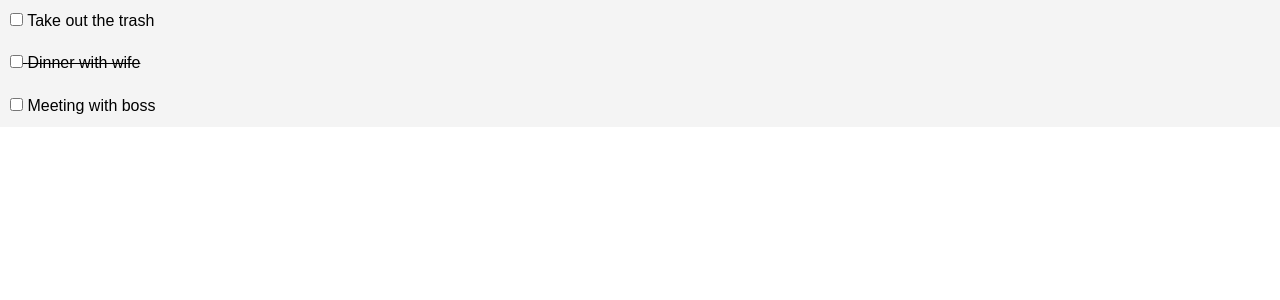
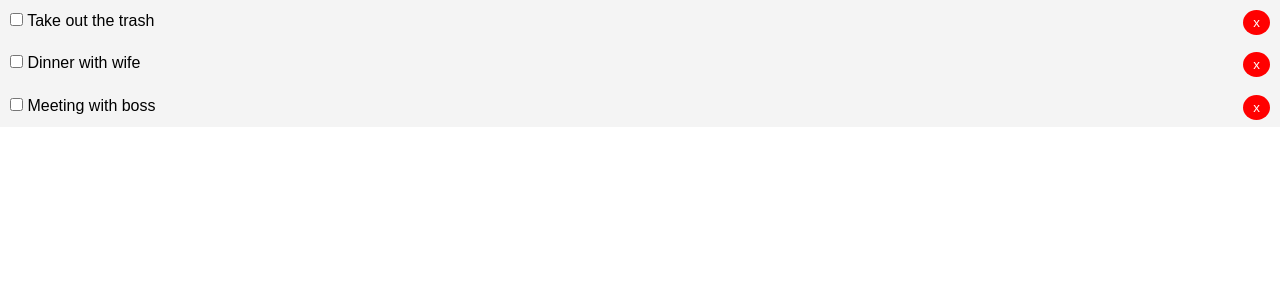
Before and after one commit to fagnersales/react-project-2, a React (Create React App) app: page / in a window 1280 px wide. Shown: the top 300 px of the page. Built offline with nearby package versions, Linux system fonts and the light colour scheme.

Commit message:
Add Delete Todo Button

```diff
--- a/src/App.js
+++ b/src/App.js
@@ -14,7 +14,7 @@
       {
         id: 2,
         title: 'Dinner with wife',
-        completed: true
+        completed: false
       },
       {
         id: 3,
@@ -24,10 +24,27 @@
     ]
   }
 
+  // Toggle Complete
+  markComplete = id => {
+    this.setState({
+      todos: this.state.todos.map(todo => {
+        if (todo.id === id) {
+          todo.completed = !todo.completed
+        }
+        return todo
+      })
+    })
+  }
+
+  // Delete Todo
+  delTodo = id => {
+    this.setState({ todos: [...this.state.todos.filter(todo => todo.id !== id)] })
+  }
+
   render() {
     return (
       <div className="App">
-        <Todos todos={this.state.todos} />
+        <Todos todos={this.state.todos} markComplete={this.markComplete} delTodo={this.delTodo} />
       </div>
     )
   }
--- a/src/components/TodoItem/index.js
+++ b/src/components/TodoItem/index.js
@@ -12,20 +12,33 @@
     }
 
     render() {
+        const { id, title } = this.props.todo
+
         return (
             /* Runs a method to get a inline style */
             <div style={this.getStyle()}>
                 <p>
-                    <input type="checkbox"/> {' '}
-                        {this.props.todo.title}
+                    <input type="checkbox" onChange={this.props.markComplete.bind(this, id)} /> {' '}
+                    {title}
+                    <button onClick={this.props.delTodo.bind(this, id)} style={btnStyle}>x</button>
                 </p>
             </div>
         )
     }
 }
 
+const btnStyle = {
+    background: '#ff0000',
+    color: '#fff',
+    border: 'none',
+    padding: '5px 10px',
+    borderRadius: '50%',
+    cursor: 'pointer',
+    float: 'right'
+}
+
 TodoItem.propTypes = {
-                    todo: propTypes.object.isRequired
+    todo: propTypes.object.isRequired
 }
 
 export default TodoItem
--- a/src/components/Todos/index.js
+++ b/src/components/Todos/index.js
@@ -4,7 +4,12 @@
 
 class Todos extends Component {
     render() {
-        return this.props.todos.map(todoData => <TodoItem key={todoData.id} todo={todoData} />)
+        return this.props.todos.map(todoData => (
+            <TodoItem key={todoData.id}
+            todo={todoData}
+            markComplete={this.props.markComplete}
+            delTodo={this.props.delTodo}/>
+        ))
     }
 }
 
```
